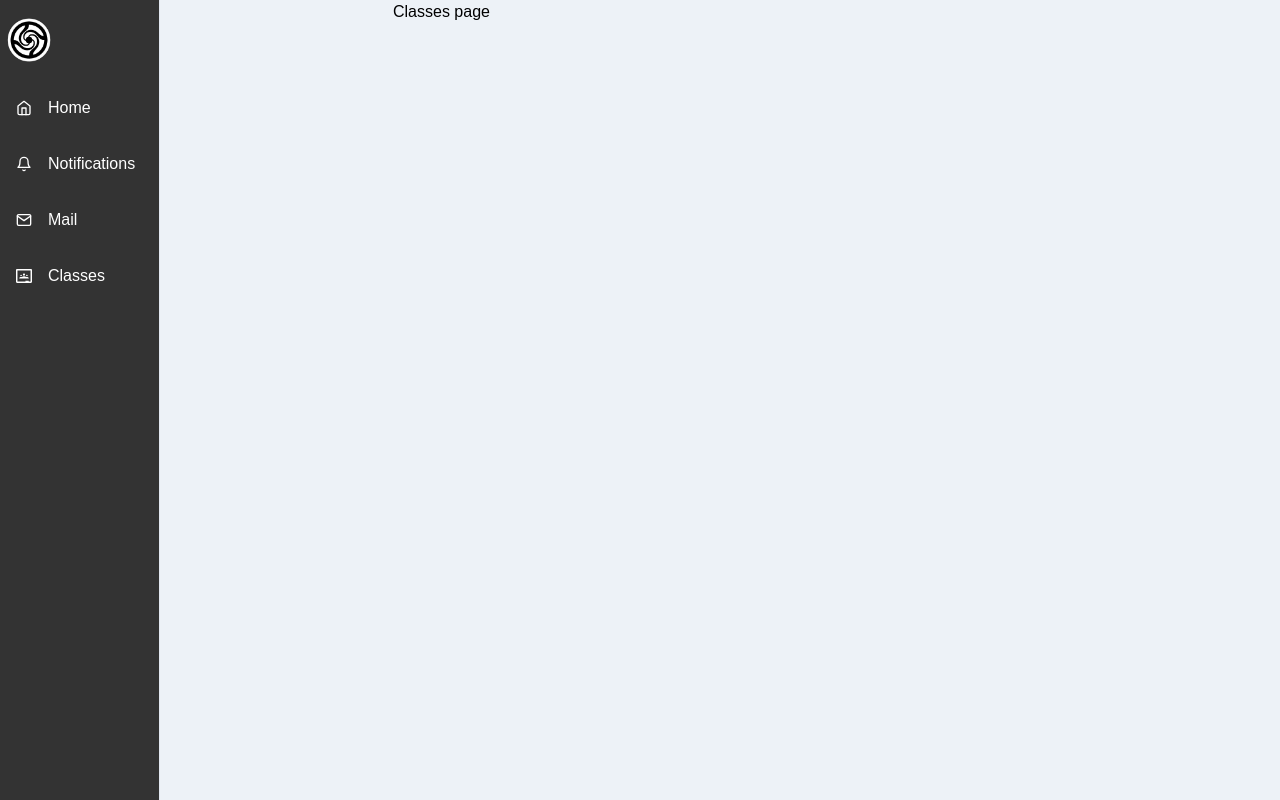
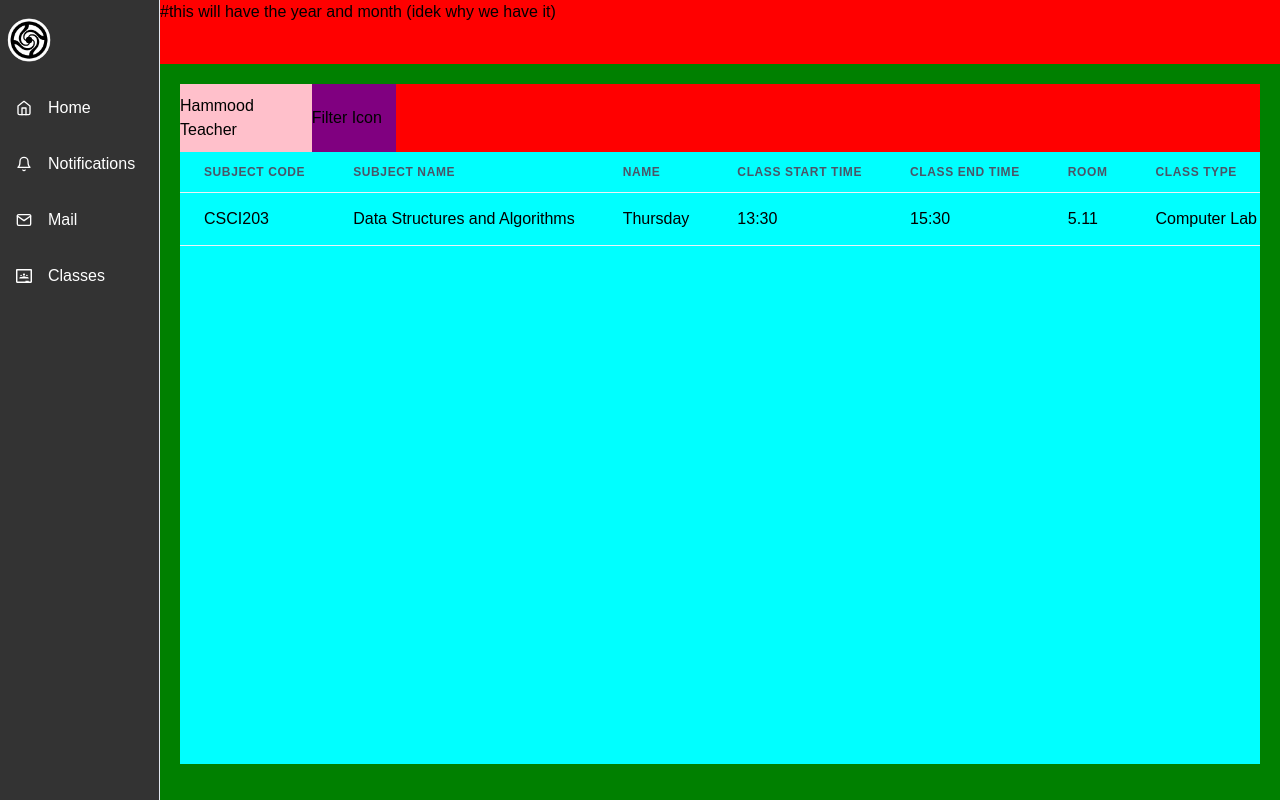
Before and after one commit to notAnii/facial-recognition-attendance-system, a Next.js app: page /afterLogin/classes in a window 1280 px wide. Built offline with nearby package versions, Linux system fonts and the light colour scheme.

Commit message:
Added divs and table to classes page

```diff
--- a/package.json
+++ b/package.json
@@ -19,7 +19,7 @@
     "@types/nprogress": "^0.2.0",
     "framer-motion": "6.5.1",
     "hamburger-react": "^2.5.0",
-    "next": "13.0.7",
+    "next": "^13.1.6",
     "next-seo": "^5.4.0",
     "nprogress": "^0.2.0",
     "react": "18.1.0",
--- a/src/components/afterLogin/classes/hero.tsx
+++ b/src/components/afterLogin/classes/hero.tsx
@@ -1,15 +1,64 @@
 import React from 'react'
-import { Box, Text} from '@chakra-ui/react'
+import { Box, Text, Table,
+  Thead,
+  Tbody,
+  Tfoot,
+  Tr,
+  Th,
+  Td,
+  TableCaption,
+  TableContainer,} from '@chakra-ui/react'
 
 type Props = {}
 
 const Hero = (props: Props) => {
   return (
-    <Box h="100vh">
-      <Text
-      marginLeft={233}
-      >Classes page</Text>
-
+    <Box h="100vh" bg="green">
+      <Box h="8%" bg="red">
+        #this will have the year and month (idek why we have it)
+      </Box>
+      <Box h="85%" m={5} bg="blue">
+        <Box h="10%" bg="red" display="flex" alignItems="center">
+          <Box w="20%" h="100%" bg="pink" display="flex" alignItems="center">
+            <Text>Hammood Teacher</Text>
+            <Box w="40%" h="100%" bg="purple" display="flex" alignItems="center">
+              <Text>Filter Icon</Text>
+            </Box>
+          </Box>
+        </Box>
+        <Box h="90%" w="100%" bg="cyan">
+          <TableContainer w="100%">
+            <Table variant='simple'>
+              <Thead>
+                <Tr>
+                  <Th>Subject Code</Th>
+                  <Th>Subject Name</Th>
+                  <Th>Name</Th>
+                  <Th>Class Start Time</Th>
+                  <Th>Class End Time</Th>
+                  <Th>Room</Th>
+                  <Th>Class Type</Th>
+                  <Th>View Attendance</Th>
+                  <Th>Start Attendance</Th>
+                </Tr>
+              </Thead>
+              <Tbody>
+                <Tr>
+                  <Td>CSCI203</Td>
+                  <Td>Data Structures and Algorithms</Td>
+                  <Td>Thursday</Td>
+                  <Td>13:30</Td>
+                  <Td>15:30</Td>
+                  <Td>5.11</Td>
+                  <Td>Computer Lab</Td>
+                  <Td>View Attendance</Td>
+                  <Td>Start Attendance</Td>
+                </Tr>
+              </Tbody>
+            </Table>
+          </TableContainer>
+        </Box>
+      </Box>
     </Box>
   )
 }
```
Also changed, not shown: 1 other file (tests, documents, lock files or other folders).
